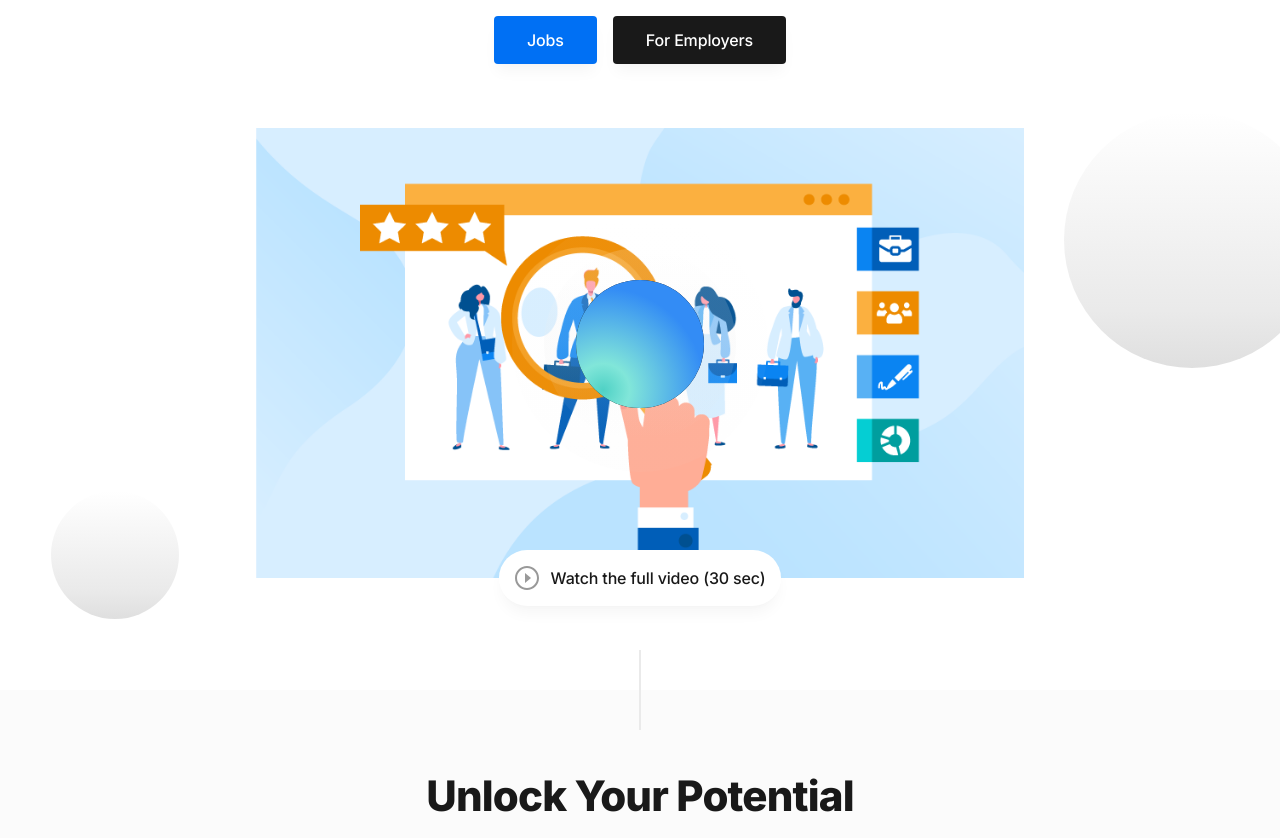
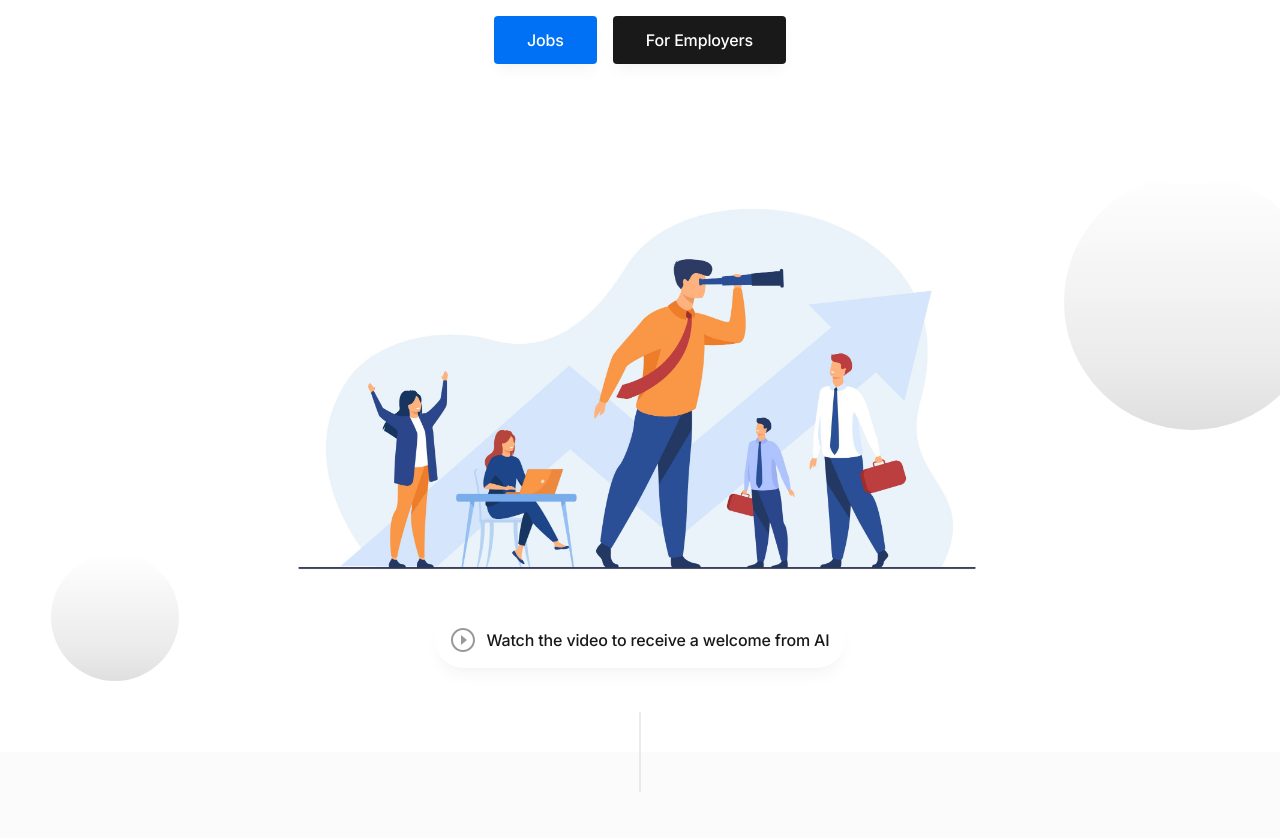
Before and after one commit to rraj-official/hiring-platform-skillmatch, a Next.js app: page / in a window 1280 px wide. Shown: the part 420-1258 px from the top of the page. Built offline with nearby package versions, Linux system fonts and the light colour scheme.

Commit message:
thumbnail update

```diff
--- a/components/modal-video.tsx
+++ b/components/modal-video.tsx
@@ -54,14 +54,7 @@ export default function ModalVideo({
                 </radialGradient>
                 <circle id="hero-ill-d" cx="384" cy="216" r="64" />
               </defs>
-              <g fill="none" fillRule="evenodd">
-                <circle fillOpacity=".04" fill="url(#hero-ill-a)" cx="384" cy="216" r="128" />
-                <circle fillOpacity=".16" fill="url(#hero-ill-b)" cx="384" cy="216" r="96" />
-                <g fillRule="nonzero">
-                  <use fill="#000" xlinkHref="#hero-ill-d" />
-                  <use fill="url(#hero-ill-e)" xlinkHref="#hero-ill-d" />
-                </g>
-              </g>
+
             </svg>
           </div>
           <button className="absolute top-full flex items-center transform -translate-y-1/2 bg-white rounded-full font-medium group p-4 shadow-lg" onClick={() => { setModalOpen(true) }}>
@@ -69,7 +62,8 @@ export default function ModalVideo({
               <path d="M12 22c5.523 0 10-4.477 10-10S17.523 2 12 2 2 6.477 2 12s4.477 10 10 10zm0 2C5.373 24 0 18.627 0 12S5.373 0 12 0s12 5.373 12 12-5.373 12-12 12z" />
               <path d="M10 17l6-5-6-5z" />
             </svg>
-            <span className="ml-3">Watch the full video (30 sec)</span>
+            <span className="ml-3">
+              Watch the video to receive a welcome from AI</span>
           </button>
         </div>
       </div>
```
Also changed, not shown: public/images/hero-image.png.
